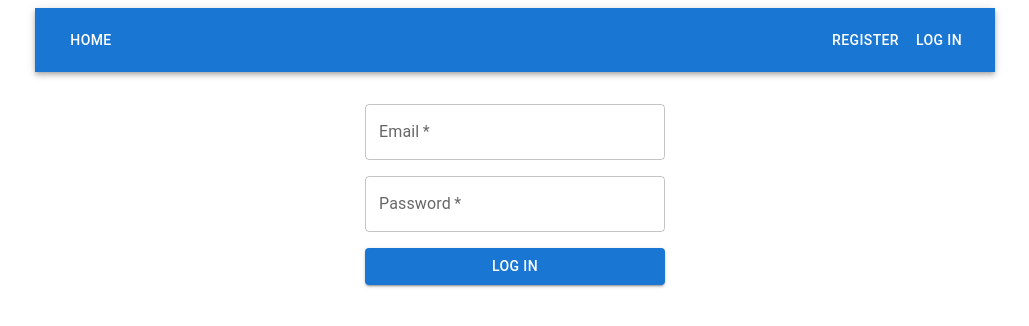
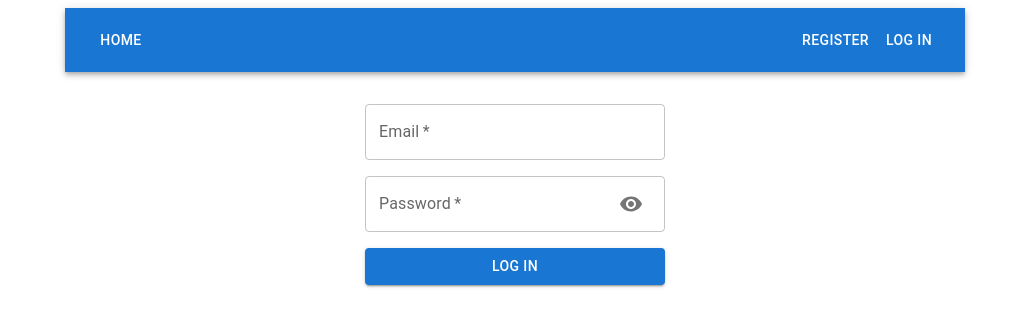
Before and after one commit to zetdou/goit-react-hw-08-phonebook, a React (Vite) app: page /login in a window 1280 px wide. Shown: the top 326 px of the page, without its empty margins (125-1154 px from the left). Built offline with nearby package versions, Linux system fonts and the light colour scheme.

Commit message:
Mui style
Adding styles from mui, adding show password etc

```diff
--- a/src/components/App.jsx
+++ b/src/components/App.jsx
@@ -8,6 +8,7 @@ import { refreshUser } from "../redux/operations/authOperation";
 import { MainLayout } from "../components/layouts/MainLayout";
 import { lazy } from "react";
 import Loader from "./Loader";
+import { Box } from "@mui/material";
 
 const HomePage = lazy(() => import("../pages/HomePage"));
 const RegisterPage = lazy(() => import("../pages/RegisterPage"));
@@ -23,7 +24,13 @@ export const App = () => {
   }, [dispatch]);
 
   return isRefreshing ? (
-    <Loader />
+    <Box
+      display="flex"
+      justifyContent="center"
+      alignItems="center"
+      minHeight="100vh">
+      <Loader />
+    </Box>
   ) : (
     <Routes>
       <Route path="/" element={<MainLayout />}>
@@ -53,54 +60,3 @@ export const App = () => {
     </Routes>
   );
 };
-
-// const App = () => {
-//   const {
-//     loading,
-//     error,
-//     items: contacts,
-//   } = useSelector((state) => state.contacts);
-//   const filter = useSelector((state) => state.filter);
-//   const dispatch = useDispatch();
-
-//   useEffect(() => {
-//     dispatch(fetchContacts());
-//   }, [dispatch]);
-
-//   useEffect(() => {
-//     if (error !== null) {
-//       alert(error);
-//     }
-//   }, [error]);
-
-//   const addNewContact = (newContact) => {
-//     dispatch(addContact(newContact));
-//   };
-
-//   const handleFilterChange = (ev) => {
-//     dispatch(setFilter(ev.currentTarget.value));
-//   };
-
-//   const removeExistingContact = (id) => {
-//     dispatch(removeContact(id));
-//   };
-
-//   const filteredContacts = contacts.filter((contact) =>
-//     contact.name.toLowerCase().includes(filter.toLowerCase()),
-//   );
-
-//   return (
-//     <>
-//       <h1 className={styles.firstHeading}>Phonebook</h1>
-//       <ContactForm onSubmit={addNewContact} />
-//       <h2 className={styles.secondHeading}>Contacts</h2>
-//       <Filter filter={filter} onChange={handleFilterChange} />
-//       <ContactList
-//         contacts={filteredContacts}
-//         onDelete={removeExistingContact}
-//       />
-//     </>
-//   );
-// };
-
-// export default App;
--- a/src/components/LoginForm/index.jsx
+++ b/src/components/LoginForm/index.jsx
@@ -1,9 +1,14 @@
+import { useState } from "react";
 import { useDispatch } from "react-redux";
 import { logIn } from "../../redux/operations/authOperation";
-import { TextField, Button, Box } from "@mui/material";
+import { TextField, Button, Box, InputAdornment, IconButton } from "@mui/material";
+import { Visibility, VisibilityOff } from "@mui/icons-material";
 
 export const LoginForm = () => {
   const dispatch = useDispatch();
+  const [showPassword, setShowPassword] = useState(false);
+
+  const handleClickShowPassword = () => setShowPassword(!showPassword);
 
   const handleSubmit = (ev) => {
     ev.preventDefault();
@@ -31,7 +36,23 @@ export const LoginForm = () => {
       }}
       autoComplete="off">
       <TextField label="Email" type="email" name="email" required />
-      <TextField label="Password" type="password" name="password" required />
+      <TextField
+        label="Password"
+        type={showPassword ? "text" : "password"}
+        name="password"
+        required
+        InputProps={{
+          endAdornment: (
+            <InputAdornment position="end">
+              <IconButton
+                onClick={handleClickShowPassword}
+                onMouseDown={(event) => event.preventDefault()}>
+                {showPassword ? <VisibilityOff /> : <Visibility />}
+              </IconButton>
+            </InputAdornment>
+          ),
+        }}
+      />
       <Button type="submit" variant="contained" color="primary">
         Log in
       </Button>
--- a/src/components/RegisterForm/index.jsx
+++ b/src/components/RegisterForm/index.jsx
@@ -1,9 +1,14 @@
+import { useState } from "react";
 import { useDispatch } from "react-redux";
 import { register } from "../../redux/operations/authOperation";
-import { TextField, Button, Box } from "@mui/material";
+import { TextField, Button, Box, InputAdornment, IconButton } from "@mui/material";
+import { Visibility, VisibilityOff } from "@mui/icons-material";
 
 export const RegisterForm = () => {
   const dispatch = useDispatch();
+  const [showPassword, setShowPassword] = useState(false);
+
+  const handleClickShowPassword = () => setShowPassword(!showPassword);
 
   const handleSubmit = (ev) => {
     ev.preventDefault();
@@ -33,7 +38,23 @@ export const RegisterForm = () => {
       autoComplete="off">
       <TextField label="Username" type="text" name="name" required />
       <TextField label="Email" type="email" name="email" required />
-      <TextField label="Password" type="password" name="password" required />
+      <TextField
+        label="Password"
+        type={showPassword ? "text" : "password"}
+        name="password"
+        required
+        InputProps={{
+          endAdornment: (
+            <InputAdornment position="end">
+              <IconButton
+                onClick={handleClickShowPassword}
+                onMouseDown={(event) => event.preventDefault()}>
+                {showPassword ? <VisibilityOff /> : <Visibility />}
+              </IconButton>
+            </InputAdornment>
+          ),
+        }}
+      />
       <Button type="submit" variant="contained" color="primary">
         Register
       </Button>
--- a/src/components/UserMenu/index.jsx
+++ b/src/components/UserMenu/index.jsx
@@ -15,9 +15,9 @@ export const UserMenu = () => {
 
   return (
     <Box display="flex" alignItems="center" gap={2}>
-      <Typography variant="body1">Welcome, {user.name}</Typography>
+      <Typography variant="body1">Welcome, {user.name}!</Typography>
       <Switch
-        checked={true} // Switch should be off initially
+        checked={true}
         onChange={handleLogoutToggle}
         color="secondary"
         inputProps={{ "aria-label": "Logout switch" }}
--- a/src/components/layouts/MainLayout.jsx
+++ b/src/components/layouts/MainLayout.jsx
@@ -2,15 +2,16 @@ import { Outlet } from "react-router-dom";
 import { Toaster } from "react-hot-toast";
 import { AppBar } from "../AppBar";
 import { Suspense } from "react";
+import { Box, Container } from "@mui/material";
 
 export const MainLayout = () => {
   return (
-    <div style={{ maxWidth: 960, margin: "0 auto", padding: "0 16px" }}>
+    <Box sx={{margin:"0 auto", maxWidth: "md", height: "100%"}}>
       <AppBar />
       <Suspense fallback={null}>
         <Outlet />
       </Suspense>
       <Toaster position="top-center" reverseOrder={false} />
-    </div>
+    </Box>
   );
 };
--- a/src/main.jsx
+++ b/src/main.jsx
@@ -11,7 +11,7 @@ ReactDOM.createRoot(document.getElementById("root")).render(
     <Provider store={store}>
       <PersistGate persistor={persistor} loading={null}>
         <BrowserRouter>
-            <App />
+          <App />
         </BrowserRouter>
       </PersistGate>
     </Provider>
--- a/src/pages/ContactsPage.jsx
+++ b/src/pages/ContactsPage.jsx
@@ -15,8 +15,7 @@ import {
   removeContact,
   fetchContacts,
 } from "../redux/operations/contactsOperation";
-import Box from "@mui/material/Box";
-import LinearProgress from "@mui/material/LinearProgress";
+import { Container, Box, Typography, LinearProgress } from "@mui/material";
 import toast, { Toaster } from "react-hot-toast";
 
 export default function Contacts() {
@@ -55,25 +54,27 @@ export default function Contacts() {
   );
 
   return (
-    <>
+    <Container>
       <HelmetProvider>
         <Helmet>
           <title>Your contacts</title>
         </Helmet>
       </HelmetProvider>
+      <Box my={4}>
+        <Typography textAlign="center" variant="h4" component="h1" gutterBottom>
+          Your contacts
+        </Typography>
         <ContactForm onSubmit={addNewContact} />
         <ContactFilter filter={filter} onChange={handleFilterChange} />
-      <div>
-        {isLoading && (
-          <Box sx={{ width: "100%" }}>
+        {isLoading ? (
           <LinearProgress />
-          </Box>
-        )}
-      </div>
+        ) : (
           <ContactList
             contacts={filteredContacts}
             onDelete={removeExistingContact}
           />
-    </>
+        )}
+      </Box>
+    </Container>
   );
 }
--- a/src/pages/HomePage.jsx
+++ b/src/pages/HomePage.jsx
@@ -1,7 +1,9 @@
+import { Box, Typography } from "@mui/material";
+
 export default function Home() {
   return (
-    <div>
-      <h1>Welcome to the home page of your contacts book!</h1>
-    </div>
+    <Box>
+      <Typography textAlign="center" variant="h4" component="h1" paddingTop="30vh" gutterBottom>Welcome to the home page of your contacts book!</Typography>
+    </Box>
   );
 }
```
Lines whose indentation alone changed are shown as unchanged.
